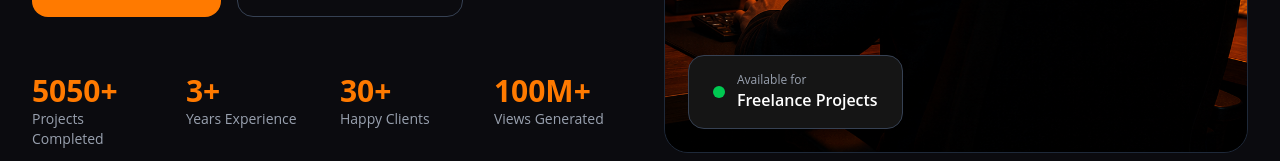
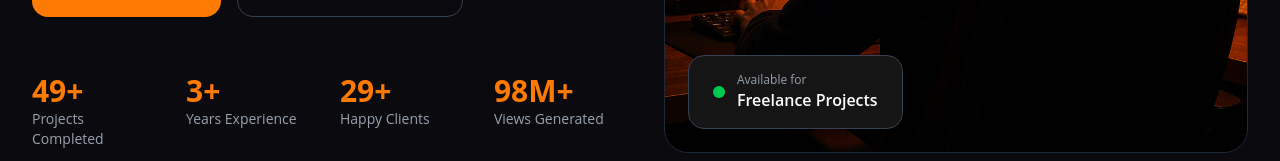
Before and after one commit to Balochkhurram761/Portfilio-Mishah, a Next.js app: page / in a window 1280 px wide. Shown: the part 542-703 px from the top of the page. Built offline with nearby package versions, Linux system fonts and the light colour scheme.

Commit message:
hero section update code

```diff
--- a/components/Hero.js
+++ b/components/Hero.js
@@ -52,24 +52,23 @@ function Hero() {
 
             <div>
               <h3 className="text-3xl font-bold text-[#FF7A00]">
-                <CountUp start={0} end={50} duration={2} />
-               50+
+                <CountUp start={0} end={50} duration={10} />+
               </h3>
               <p className="text-gray-400 text-sm">Projects Completed</p>
             </div>
 
             <div>
-              <h3 className="text-3xl font-bold text-[#FF7A00]">3+</h3>
+              <h3 className="text-3xl font-bold text-[#FF7A00]"> <CountUp start={0} end={3} duration={10} />+</h3>
               <p className="text-gray-400 text-sm">Years Experience</p>
             </div>
 
             <div>
-              <h3 className="text-3xl font-bold text-[#FF7A00]">30+</h3>
+              <h3 className="text-3xl font-bold text-[#FF7A00]"> <CountUp start={0} end={30} duration={10} />+</h3>
               <p className="text-gray-400 text-sm">Happy Clients</p>
             </div>
 
             <div>
-              <h3 className="text-3xl font-bold text-[#FF7A00]">100M+</h3>
+              <h3 className="text-3xl font-bold text-[#FF7A00]"> <CountUp start={0} end={100} duration={10} />M+</h3>
               <p className="text-gray-400 text-sm">Views Generated</p>
             </div>
 
```
